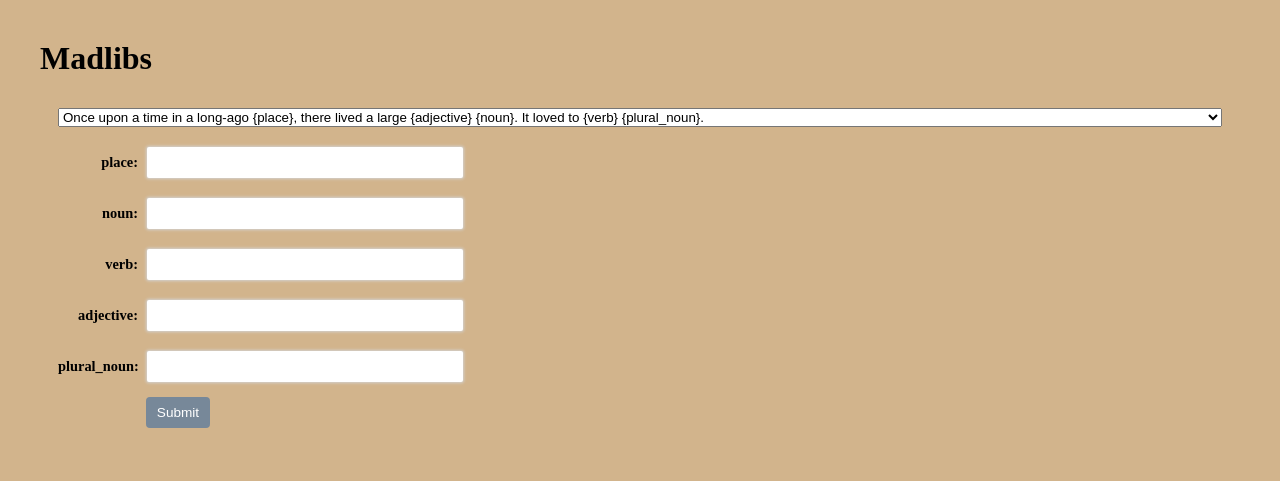
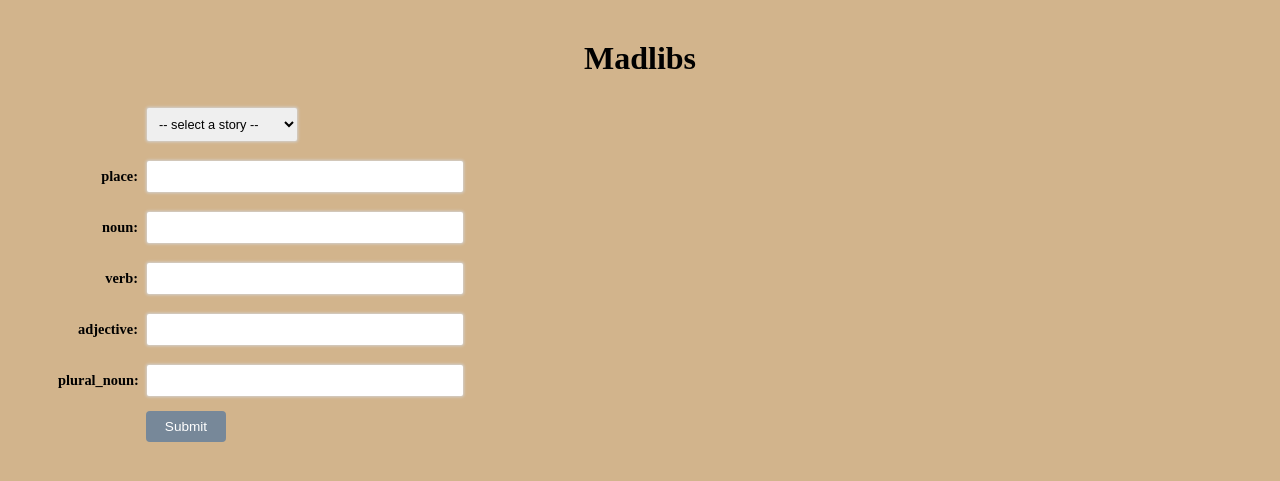
Before and after one commit to upluke/flask-madlibs, a Flask app: page / in a window 1280 px wide. Shown: the top 481 px of the page. Run offline with Flask 2, Linux system fonts and the light colour scheme.

Commit message:
templates added

```diff
--- a/app.py
+++ b/app.py
@@ -7,11 +7,11 @@ import sys
 app = Flask(__name__)
 sys.path.append(".")
 
-templates = ["""Once upon a time in a long-ago {place}, there lived a
+templates = ["""1 Once upon a time in a long-ago {place}, there lived a
        large {adjective} {noun}. It loved to {verb} {plural_noun}.""",
-             """Twice upon a time in a long-ago {place}, there lived a
+             """2 Once upon a time in a long-ago {place}, there lived a
        large {adjective} {noun}. It loved to {verb} {plural_noun}.""",
-             """Three upon a time in a long-ago {place}, there lived a
+             """3 Once upon a time in a long-ago {place}, there lived a
        large {adjective} {noun}. It loved to {verb} {plural_noun}."""]
 
 
@@ -29,7 +29,11 @@ def compose_story():
     adjective = request.args["adjective"]
     plural_noun = request.args["plural_noun"]
     print(request.args)
-    selected_temp = request.args["template"]
-    # print(selected_temp)
+    selected_temp = request.args["selected_temp"]
 
-    return render_template('story.html', place=place, noun=noun, verb=verb, adjective=adjective, plural_noun=plural_noun, selected_temp=selected_temp)
+    s = Story(["place", "noun", "verb", "adjective",
+              "plural_noun"], selected_temp)
+    text = s.generate({"place": place, "noun": noun, "verb": verb,
+                      "adjective": adjective, "plural_noun": plural_noun})
+
+    return render_template('story.html', text=text)
--- a/static/app.css
+++ b/static/app.css
@@ -2,6 +2,10 @@ body {
   padding: 0;
   margin: 0;
   background-color: tan;
+}
+
+h1 {
+  text-align: center;
 }
 
 #content {
@@ -24,6 +28,14 @@ form label {
   text-align: right;
   margin-right: 5px;
 }
+form select {
+  font-size: 0.8rem;
+  border: none;
+  border-radius: 2px;
+  padding: 8px;
+  width: 150px;
+  box-shadow: 0 0 3px 1px lightgray;
+}
 form input {
   font-size: 0.8rem;
   border: none;
@@ -37,7 +49,7 @@ form input:focus {
   box-shadow: 0 0 4px 1px darkgray;
 }
 form > button {
-  width: 4rem;
+  width: 5rem;
   margin: 5px 5.5rem;
   border: none;
   border-radius: 4px;
@@ -51,3 +63,15 @@ form > button {
 form > button:hover {
   background-color: dimgray;
 }
+
+button {
+  width: 5rem;
+  border: none;
+  border-radius: 4px;
+  padding: 8px;
+  font-size: 0.85rem;
+  background-color: lightslategray;
+  color: white;
+  cursor: pointer;
+  transition: all 0.15s;
+}
--- a/templates/home.html
+++ b/templates/home.html
@@ -1,39 +1,42 @@
-
 
 {% extends 'base.html' %}
 {% block title %} Home {% endblock %}
 
 {% block content %}
-       <h1>Madlibs</h1>
-
+    <h1>Madlibs</h1>
 
     <form action="/story">
-        <select name="selected_temp">
-            {% for temp in templates %}
+       <div>
+          <label></label>
+          <select name="selected_temp" required>
+               <option value="" >-- select a story -- </option>
+              {% for temp in templates %}
+
               <option value="{{ temp }}">
-                {{ temp }}
+                  {{ temp }}
               </option>
-            {% endfor %}
+              {% endfor %}
           </select>
+        </div>
         <div>
             <label>place: </label>
-            <input type="text" name="place" />
+            <input class="input" type="text" name="place" required  />
         </div>
         <div>
             <label>noun: </label>
-            <input type="text" name="noun" />
+            <input class="input" type="text" name="noun" required />
         </div>
         <div>
             <label>verb: </label>
-            <input type="text" name="verb" />
+            <input class="input" type="text" name="verb" required />
         </div>
         <div>
             <label>adjective: </label>
-            <input type="text" name="adjective" />
+            <input class="input" type="text" name="adjective" required />
         </div>
         <div>
             <label>plural_noun: </label>
-            <input type="text" name="plural_noun" />
+            <input class="input" type="text" name="plural_noun" required />
         </div>
         <button>Submit</button>
     </form>
--- a/templates/story.html
+++ b/templates/story.html
@@ -2,7 +2,7 @@
 {% block title %} Story {% endblock %}
 
 {% block content %}
-    <p>Once upon a time in a long-ago {{place}}, there lived a
-        large {{adjective}} {{noun}}. It loved to {{verb}} {{plural_noun}}</p>
-    <p>{{selected_temp}}</p>
+
+    <p>{{text}}</p>
+    <a href="/" ><button>Return</button></a>
 {% endblock %}
```
Also changed, not shown: static/app.js (added, +15 -0 lines).
